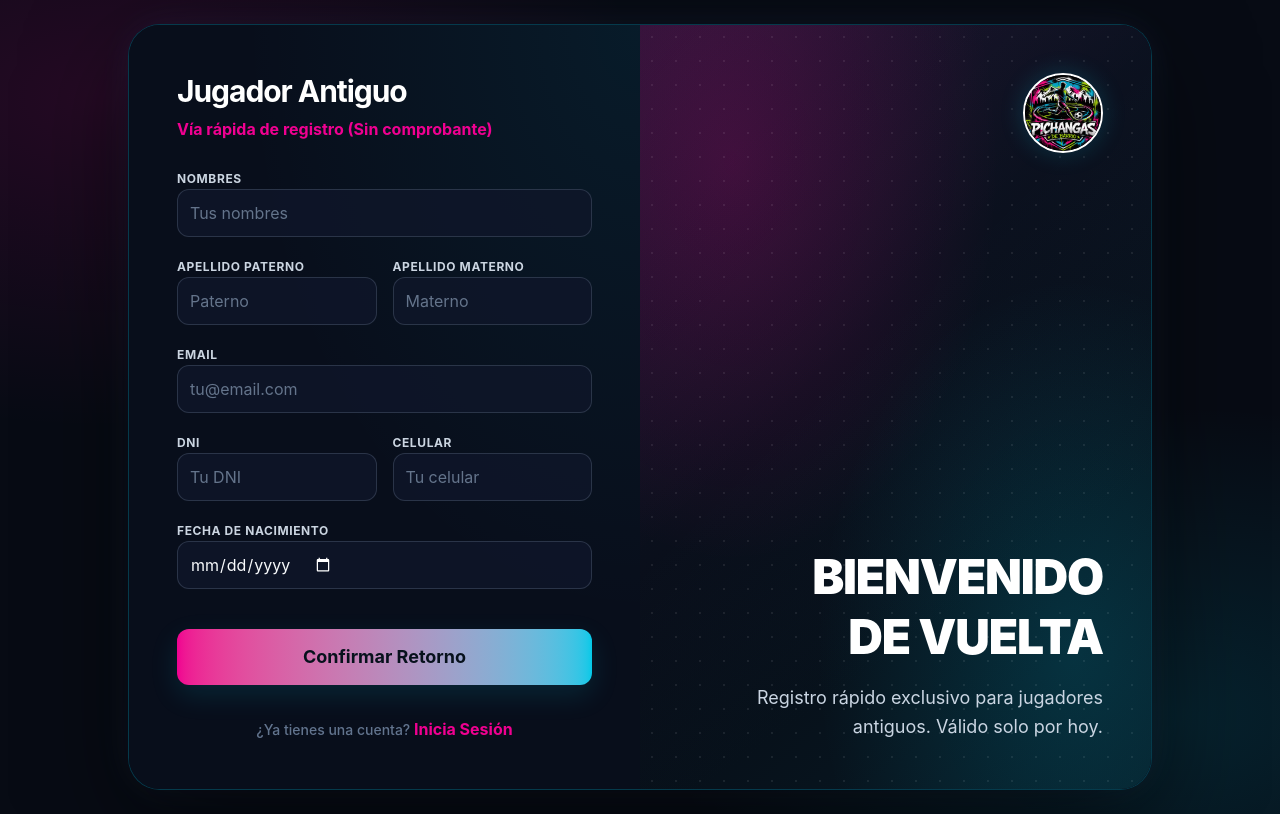
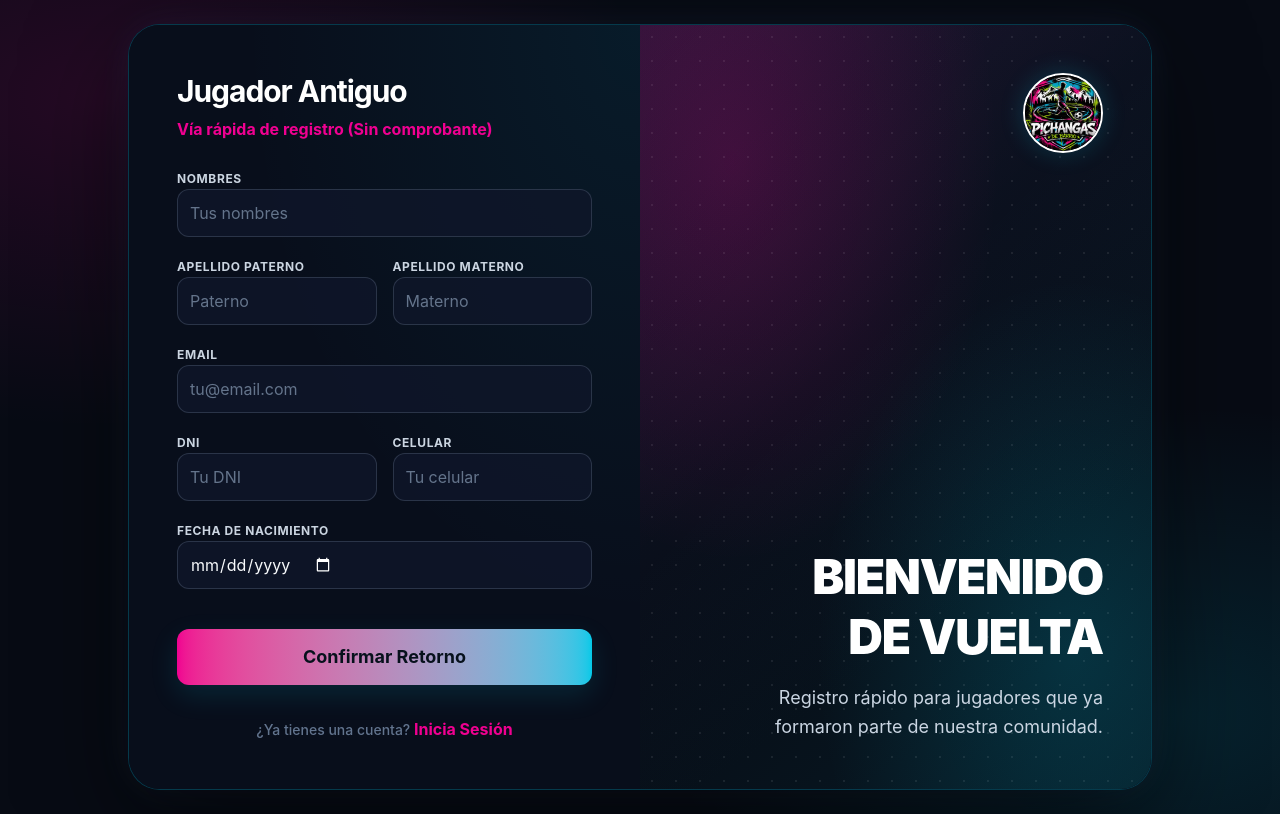
Before and after one commit to randy0391/pichangas-de-barrio, a React (Vite) app in the folder frontend/: page /registro-antiguos in a window 1280 px wide. Built offline with nearby package versions, Linux system fonts and the light colour scheme; no server answers.

Commit message:
Clarify legacy player registration availability copy

```diff
--- a/frontend/src/features/auth/OldPlayerRegisterPage.tsx
+++ b/frontend/src/features/auth/OldPlayerRegisterPage.tsx
@@ -94,7 +94,7 @@ export const OldPlayerRegisterPage = () => {
                 <h1 className="text-5xl font-black text-white mb-4 leading-tight tracking-tight">
                     BIENVENIDO<br/>DE VUELTA
                 </h1>
-                <p className="text-slate-300 text-lg leading-relaxed ml-auto max-w-sm">Registro rápido exclusivo para jugadores antiguos. Válido solo por hoy.</p>
+                <p className="text-slate-300 text-lg leading-relaxed ml-auto max-w-sm">Registro rápido para jugadores que ya formaron parte de nuestra comunidad.</p>
             </div>
         </div>
 
```
